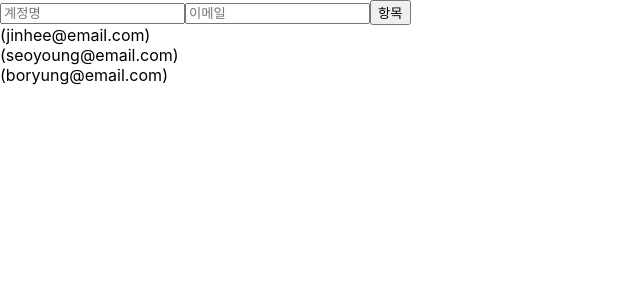
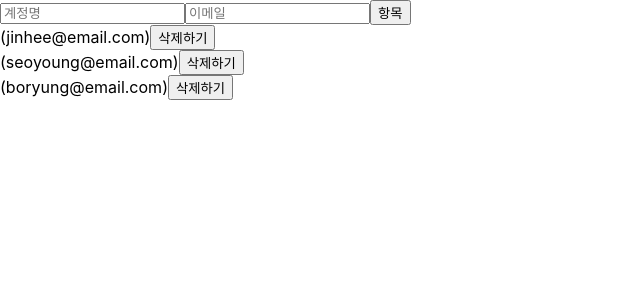
Before and after one commit to wlsgml719/ReactWithVelopert, a React (Create React App) app: page / in a window 1280 px wide. Shown: the top 300 px of the page, without its empty margins (0-640 px from the left). Built offline with nearby package versions, Linux system fonts and the light colour scheme.

Commit message:
15강 배열 제거하기

```diff
--- a/src/UserList.js
+++ b/src/UserList.js
@@ -2,21 +2,29 @@ import React from 'react';
 
 function User({user})
 {
+    const { username, email, id } = user;
     return(
         <div>
-            <b>{user.name}</b>
-            <span>({user.email})</span>
+            <b>{name}</b>
+            <span>({email})</span>
+            <button onClick={() => onRemove(id)}> 삭제하기</button>
         </div>
     )
 }
 
-function UserList({users})
+function UserList({ users, onRemove })
 {
     return(
         <div>
             {
                 users.map(
-                    user => ( <User user={user} key={user.id}/> )
+                    user => (
+                        <User
+                            user={user}
+                            key={user.id}
+                            onRemove={onRemove}
+                        />
+                    )
                 )
             }
         </div>
--- /dev/null
+++ b/src/exercise.js
@@ -0,0 +1 @@
+console.log('Hello');
```
